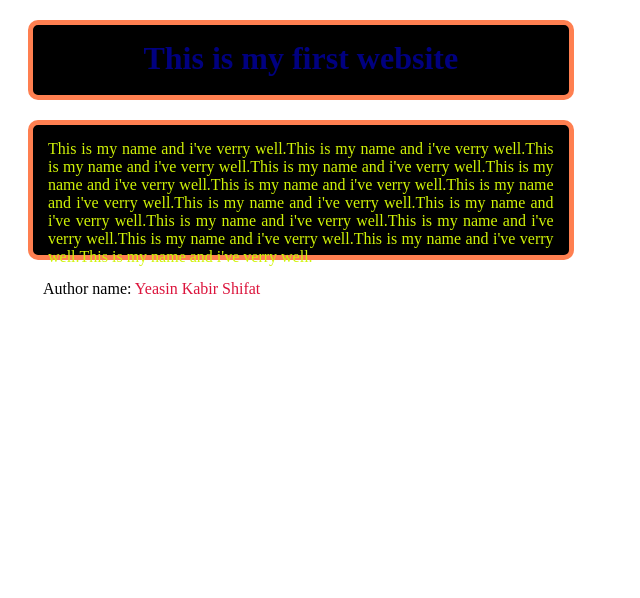
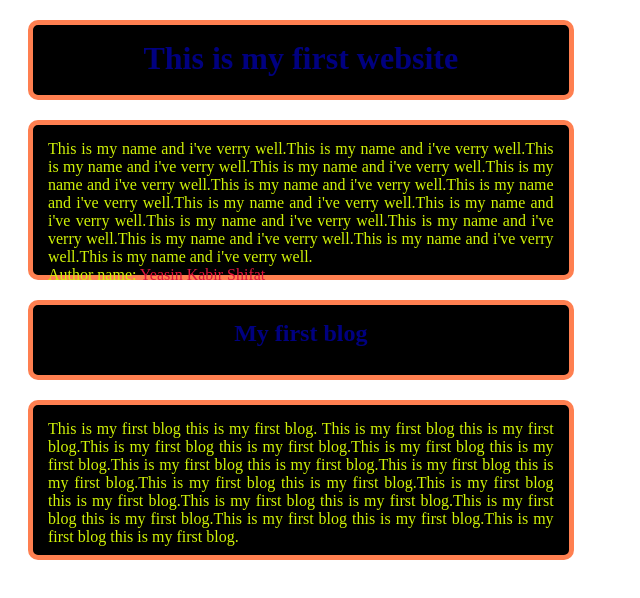
Before and after one commit to Eng-Shifat/my-seconf-repo, a plain HTML site: page index.html in a window 1280 px wide. Shown: the whole page, without its empty margins (0-640 px from the left). Drawn offline with Linux system fonts and the light colour scheme.

Commit message:
header and paragraph added

```diff
--- a/index.html
+++ b/index.html
@@ -8,9 +8,11 @@
     <link rel="stylesheet" href="style.css">
 </head>
 <body>
-    <h1>This is my first website</h1>
-    <p class="paragraph">This is my name and i've verry well.This is my name and i've verry well.This is my name and i've verry well.This is my name and i've verry well.This is my name and i've verry well.This is my name and i've verry well.This is my name and i've verry well.This is my name and i've verry well.This is my name and i've verry well.This is my name and i've verry well.This is my name and i've verry well.This is my name and i've verry well.This is my name and i've verry well.This is my name and i've verry well.</p>
-    <p>Author name: <span class="author-name">Yeasin Kabir Shifat</span></p>
+    <h1 class="header">This is my first website</h1>
+    <p class="paragraph">This is my name and i've verry well.This is my name and i've verry well.This is my name and i've verry well.This is my name and i've verry well.This is my name and i've verry well.This is my name and i've verry well.This is my name and i've verry well.This is my name and i've verry well.This is my name and i've verry well.This is my name and i've verry well.This is my name and i've verry well.This is my name and i've verry well.This is my name and i've verry well.This is my name and i've verry well. <br> Author name: <span class="author-name">Yeasin Kabir Shifat</span></p>
 
+
+    <h2 class="header">My first blog</h2>
+    <p class="paragraph"> This is my first blog this is my first blog. This is my first blog this is my first blog.This is my first blog this is my first blog.This is my first blog this is my first blog.This is my first blog this is my first blog.This is my first blog this is my first blog.This is my first blog this is my first blog.This is my first blog this is my first blog.This is my first blog this is my first blog.This is my first blog this is my first blog.This is my first blog this is my first blog.This is my first blog this is my first blog. </p>
 </body>
 </html>
--- a/style.css
+++ b/style.css
@@ -1,4 +1,4 @@
-h1{
+.header{
     color: navy;
     background-color: black;
     margin: 20px ;
@@ -16,7 +16,7 @@ h1{
     margin: 20px ;
     text-align: justify;
     text-shadow: rgb(221, 8, 8);
-    height: 100px;
+    height: 120px;
     width: 40%;
     padding: 15px;
     border: 5px solid coral;
```
